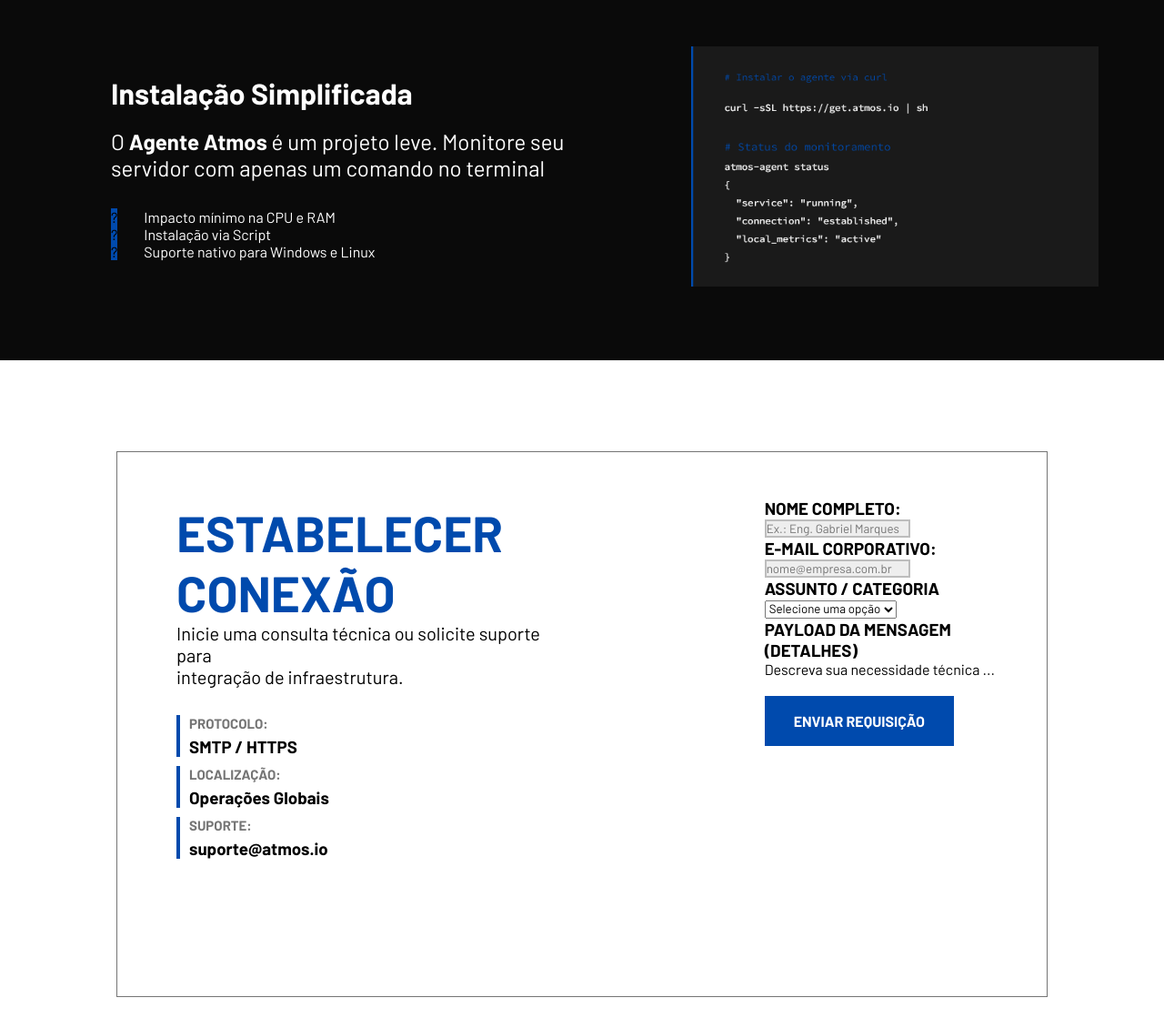
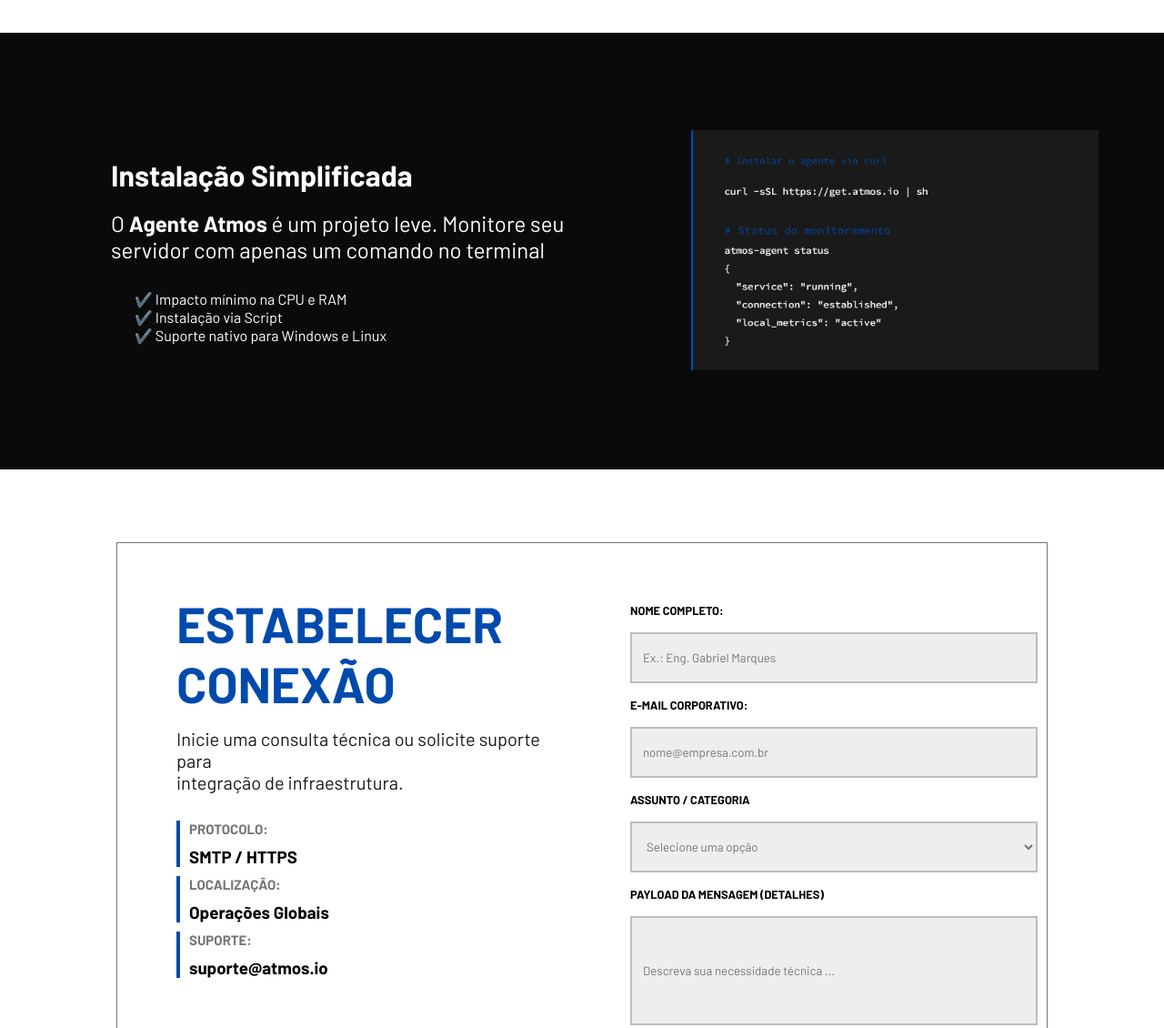
Before and after one commit to aurora-carvalhoi/Atmos, a website: page public/index.html in a window 1280 px wide. Shown: the part 1438-2568 px from the top of the page at 91% size. Drawn offline with Linux system fonts and the light colour scheme.

Commit message:
Finalizando Estilização do container Contato

```diff
--- a/public/assets/css/index.css
+++ b/public/assets/css/index.css
@@ -362,7 +362,7 @@
 .container-info {
   display: flex;
   width: auto;
-  height: 22vh;
+  height: 30vh;
   background-color: var(--color-blue);
   justify-content: center;
 
@@ -437,7 +437,7 @@
 .container-instalacao{
   background-color: var(--color-dark);
   width: auto;
-  height: 53vh;
+  height: 60vh;
   display: flex;
   flex-direction: row;
   color: var(--color-white);
@@ -479,46 +479,103 @@
   align-items: center;
 }
 
-.contato{
+.contato {
   display: flex;
   border: 1px solid var(--color-opaque);
   width: 80vw;
-  height: 75vh;
-  gap: 200px;
-  padding-left:  60px;
+  height: 80vh;
+  gap: 7vw;
+  padding-left: 60px;
   padding-top: 50px;
 
 }
 
-.contato h1{
+.contato h1 {
   color: var(--color-blue);
   font-size: 55px;
+  margin-bottom: 2vh;
 }
-.input-contato input{
+
+.input-contato input {
   border: 2px solid var(--color-divider);
   background-color: var(--color-ghost);
+  width: 35vw;
+  height: 7vh;
+  color: var(--color-opaque);
+  padding-left: 12px;
 }
 
-.container-contato .info-contato p{
+.input-contato select {
+  border: 2px solid var(--color-divider);
+  background-color: var(--color-ghost);
+  width: 35vw;
+  height: 7vh;
+  color: var(--color-opaque);
+  padding-left: 12px;
+}
+
+.input-contato label input {
+  border: 2px solid var(--color-divider);
+  background-color: var(--color-ghost);
+  width: 35vw;
+  height: 15vh;
+  color: var(--color-opaque);
+}
+
+
+.input-contato h3 {
+  font-size: 0.8rem;
+  padding-bottom: 2vh;
+  padding-top: 2vh;
+}
+
+.container-contato .info-contato p {
   color: var(--color-opaque);
   text-transform: uppercase;
   font-weight: bold;
   font-size: 15px;
   margin: 0px;
-  margin-bottom: 5px;
+  margin-bottom: 10px;
 }
 
-.info-contato{
+.info-contato {
   border-left: 4px solid var(--color-blue);
   margin-bottom: 10px;
   padding-left: 10px;
 }
 
-.texto-contato p{
+.texto-contato p {
   font-size: 20px;
   margin-bottom: 30px;
+  color: var(--color-dark2);
 }
 
-.texto-contato{
-padding: 5px;
+.texto-contato {
+  padding: 5px;
 }
+
+.input-contato .buttons {
+  margin-top: 20px;
+  display: flex;
+  color: var(--color-black);
+  text-transform: uppercase;
+}
+
+.input-contato .buttons a {
+  transition: 180ms ease-in-out;
+  margin-right: 10px;
+  text-transform: uppercase;
+  font-weight:inherit;
+  border: 2px solid var(--color-blue);
+  padding: 16px 30px;
+  color: var(--color-white);
+  background-color: var(--color-blue);
+  width: 35vw;
+  display: flex;
+  justify-content: center;
+  align-items: center;
+}
+
+.input-contato .buttons a:hover {
+  background-color: var(--color-blue-hover);
+}
--- a/public/index.html
+++ b/public/index.html
@@ -178,9 +178,9 @@
         <h1>Instalação Simplificada</h1>
         <h2>O <span style="font-weight: bold;">Agente Atmos</span> é um projeto leve. Monitore seu<br>
           servidor com apenas um comando no terminal</h2>
-        <span class="fundo-azul">?</span> <span class="espacamento">Impacto mínimo na CPU e RAM<br></span>
-        <span class="fundo-azul">?</span> <span class="espacamento">Instalação via Script<br></span>
-        <span class="fundo-azul">?</span> <span class="espacamento">Suporte nativo para Windows e Linux<br></span>
+        <span class="espacamento"> ✔️ Impacto mínimo na CPU e RAM<br></span>
+        <span class="espacamento"> ✔️ Instalação via Script<br></span>
+        <span class="espacamento"> ✔️ Suporte nativo para Windows e Linux<br></span>
       </div>
 
       <div class="imagem-instalacao">
@@ -229,7 +229,7 @@
           </select>
 
           <h3>PAYLOAD DA MENSAGEM (DETALHES)</h3>
-          <label for="">Descreva sua necessidade técnica ...</label> <br>
+          <label for=""><input type="text" id="" placeholder="Descreva sua necessidade técnica ..."></label> <br>
 
           <div class="buttons">
             <a href="">
@@ -245,7 +245,11 @@
   </main>
 
   <!--Footer-->
-  <footer></footer>
+  <footer>
+
+
+
+  </footer>
 
   <!--Chat-->
   <div class="chat">
```
